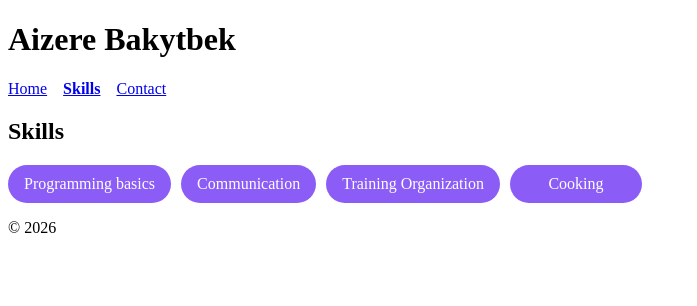
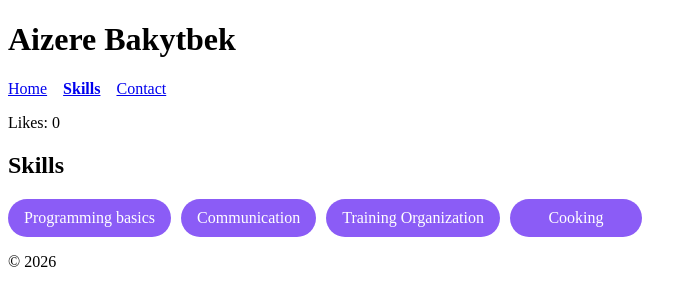
Before and after one commit to abakytbek/iwamad-practice, a React (Vite) app: page /skills in a window 1280 px wide. Shown: the top 306 px of the page, without its empty margins (0-697 px from the left). Built offline with nearby package versions, Linux system fonts and the light colour scheme.

Commit message:
Week 4: routes, context, first test

```diff
--- a/src/components/Header.tsx
+++ b/src/components/Header.tsx
@@ -1,4 +1,5 @@
 import { NavLink } from 'react-router'
+import { useLikes } from '../context/LikesContext'
 import './Header.css'
 
 type HeaderProps = {
@@ -6,6 +7,8 @@ type HeaderProps = {
 }
 
 function Header({ name }: HeaderProps) {
+  const { likes } = useLikes()
+
   return (
     <header>
       <h1>{name}</h1>
@@ -15,6 +18,8 @@ function Header({ name }: HeaderProps) {
         <NavLink to="/skills">Skills</NavLink>
         <NavLink to="/contact">Contact</NavLink>
       </nav>
+
+      <p>Likes: {likes}</p>
     </header>
   )
 }
--- /dev/null
+++ b/src/components/LikeButton.tsx
@@ -0,0 +1,13 @@
+import { useLikes } from '../context/LikesContext'
+
+function LikeButton() {
+  const { likes, addLike } = useLikes()
+
+  return (
+    <button onClick={addLike}>
+      Like {likes}
+    </button>
+  )
+}
+
+export default LikeButton
--- a/src/components/ProfileCard.tsx
+++ b/src/components/ProfileCard.tsx
@@ -1,4 +1,5 @@
-import { useState } from 'react'
+import LikeButton from './LikeButton'
+import './ProfileCard.css'
 
 type ProfileCardProps = {
   name: string
@@ -11,8 +12,6 @@ function ProfileCard({
   role,
   avatarUrl,
 }: ProfileCardProps) {
-  const [likes, setLikes] = useState(0)
-
   return (
     <section className="card">
       <img
@@ -25,9 +24,7 @@ function ProfileCard({
         <h2>{name}</h2>
         <p>{role}</p>
 
-        <button onClick={() => setLikes(likes + 1)}>
-          Like {likes}
-        </button>
+        <LikeButton />
       </div>
     </section>
   )
--- a/src/components/SkillBadge.tsx
+++ b/src/components/SkillBadge.tsx
@@ -1,13 +1,10 @@
+import { type Skill } from '../data/skills'
 import './SkillBadge.css'
 
-type SkillBadgeProps = {
-  label: string
-}
-
-function SkillBadge({ label }: SkillBadgeProps) {
+function SkillBadge({ skill }: { skill: Skill }) {
   return (
     <div className="skill-badge">
-      {label}
+      {skill.label}
     </div>
   )
 }
--- /dev/null
+++ b/src/context/LikesContext.tsx
@@ -0,0 +1,33 @@
+import { createContext, useContext, useState } from 'react'
+import type { ReactNode } from 'react'
+
+type LikesContextValue = {
+  likes: number
+  addLike: () => void
+}
+
+const LikesContext = createContext<LikesContextValue | null>(null)
+
+export function LikesProvider({ children }: { children: ReactNode }) {
+  const [likes, setLikes] = useState(0)
+
+  function addLike() {
+    setLikes((n) => n + 1)
+  }
+
+  return (
+    <LikesContext value={{ likes, addLike }}>
+      {children}
+    </LikesContext>
+  )
+}
+
+export function useLikes() {
+  const context = useContext(LikesContext)
+
+  if (!context) {
+    throw new Error('useLikes must be used inside LikesProvider')
+  }
+
+  return context
+}
--- /dev/null
+++ b/src/data/skills.ts
@@ -0,0 +1,6 @@
+type Skill = {
+  id: number
+  label: string
+}
+
+export type { Skill }
--- a/src/main.tsx
+++ b/src/main.tsx
@@ -3,11 +3,14 @@ import { createRoot } from 'react-dom/client'
 import { BrowserRouter } from 'react-router'
 import './style.css'
 import App from './App'
+import { LikesProvider } from './context/LikesContext'
 
 createRoot(document.getElementById('root')!).render(
   <StrictMode>
     <BrowserRouter basename={import.meta.env.BASE_URL}>
-      <App />
+      <LikesProvider>
+        <App />
+      </LikesProvider>
     </BrowserRouter>
   </StrictMode>,
 )
--- a/src/pages/SkillsPage.tsx
+++ b/src/pages/SkillsPage.tsx
@@ -1,9 +1,5 @@
 import SkillBadge from '../components/SkillBadge'
-
-type Skill = {
-  id: number
-  label: string
-}
+import { type Skill } from '../data/skills'
 
 function SkillsPage() {
   const skills: Skill[] = [
@@ -14,22 +10,18 @@ function SkillsPage() {
   ]
 
   return (
-    <main>
+    <section>
       <h2>Skills</h2>
 
       <div className="skills-list">
-        {skills.length > 0 ? (
-          skills.map((skill) => (
-            <SkillBadge
-              key={skill.id}
-              label={skill.label}
-            />
-          ))
-        ) : (
-          <p>No skills added yet.</p>
-        )}
+        {skills.map((skill) => (
+          <SkillBadge
+            key={skill.id}
+            skill={skill}
+          />
+        ))}
       </div>
-    </main>
+    </section>
   )
 }
 
--- a/vite.config.ts
+++ b/vite.config.ts
@@ -1,7 +1,20 @@
+/// <reference types="vitest/config" />
+
 import react from '@vitejs/plugin-react'
 import { defineConfig } from 'vite'
 
-// https://vite.dev/config/
 export default defineConfig({
   plugins: [react()],
+
+  base: '/iwamad-practice/',
+
+  build: {
+    outDir: 'docs',
+  },
+
+  test: {
+    environment: 'jsdom',
+    globals: true,
+    setupFiles: './src/setupTests.ts',
+  },
 })
```
Also changed, not shown: package.json (+10 -2 lines), src/setupTests.ts (added, +1 -0 lines), 7 other files (tests, documents, lock files or other folders).
